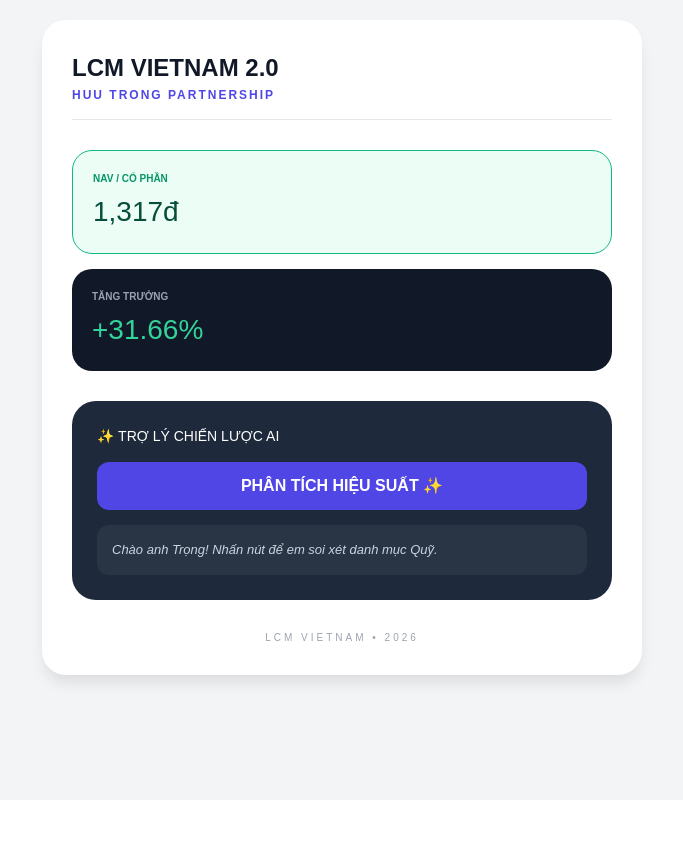
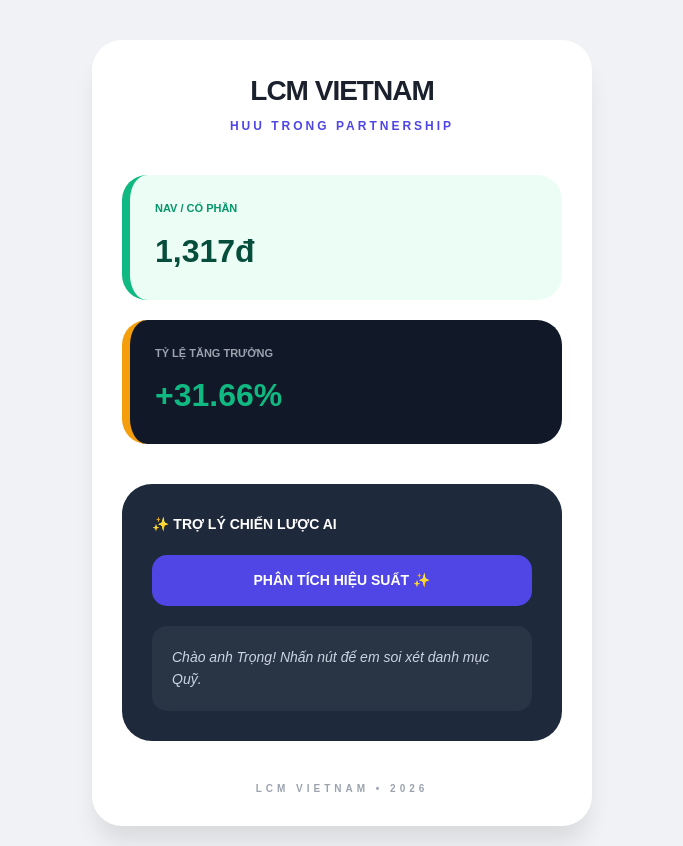
Before and after one commit to LCMVIETNAM/LCM-Dashboard, a React (Create React App) app: page / in a window 1280 px wide. Shown: the whole page, without its empty margins (298-981 px from the left). Before the commit the page ends 800 px from the top, so only its background shows below. Built offline with nearby package versions, Linux system fonts and the light colour scheme; no server answers; the HTML template or start-up script is replaced by a standard one.

Commit message:
Update App.js

```diff
--- a/src/App.js
+++ b/src/App.js
@@ -1,19 +1,18 @@
 import React, { useState } from 'react';
 
 const App = () => {
-  // --- THÔNG SỐ QUỸ LCM ---
+  // --- DỮ LIỆU QUỸ ---
   const BASE_PRICE = 1000;
   const fundData = {
     totalNav: 394978329,
     totalShares: 300000,
-    qdp: 85000000,
-    dca: 11000000
+    qdp: 85000000
   };
 
   const navPerShare = fundData.totalNav / fundData.totalShares;
   const totalGrowth = ((navPerShare - BASE_PRICE) / BASE_PRICE * 100).toFixed(2);
 
-  // --- TRỢ LÝ AI ---
+  // --- XỬ LÝ AI ---
   const [aiResponse, setAiResponse] = useState("");
   const [isAiLoading, setIsAiLoading] = useState(false);
   const apiKey = process.env.REACT_APP_GEMINI_API_KEY;
@@ -26,7 +25,7 @@ const App = () => {
         method: 'POST',
         headers: { 'Content-Type': 'application/json' },
         body: JSON.stringify({
-          contents: [{ parts: [{ text: `Phân tích hiệu suất quỹ tăng trưởng ${totalGrowth}% theo phong cách Warren Buffett.` }] }]
+          contents: [{ parts: [{ text: `Phân tích hiệu suất quỹ tăng trưởng ${totalGrowth}% theo phong cách đầu tư giá trị.` }] }]
         })
       });
       const result = await response.json();
@@ -35,44 +34,43 @@ const App = () => {
     finally { setIsAiLoading(false); }
   };
 
+  // --- PHẦN GIAO DIỆN (ĐÃ FIX LỖI TRÀN CHỮ) ---
   return (
-    <div style={{ backgroundColor: '#f3f4f6', minHeight: '100vh', padding: '20px', fontFamily: 'Arial, sans-serif' }}>
-      <div style={{ maxWidth: '600px', margin: '0 auto', backgroundColor: 'white', borderRadius: '24px', padding: '30px', boxShadow: '0 10px 15px -3px rgba(0,0,0,0.1)' }}>
+    <div style={{ backgroundColor: '#f0f2f5', minHeight: '100vh', padding: '20px', display: 'flex', justifyContent: 'center', alignItems: 'flex-start', fontFamily: 'Arial, sans-serif' }}>
+      <div style={{ width: '100%', maxWidth: '500px', backgroundColor: 'white', borderRadius: '30px', padding: '30px', boxShadow: '0 20px 25px -5px rgba(0,0,0,0.1)', marginTop: '20px' }}>
 
-        {/* Header */}
-        <div style={{ marginBottom: '30px', borderBottom: '1px solid #e5e7eb', paddingBottom: '15px' }}>
-          <h1 style={{ margin: 0, fontSize: '24px', color: '#111827', fontWeight: '900' }}>LCM VIETNAM 2.0</h1>
-          <p style={{ margin: 0, color: '#4f46e5', fontWeight: 'bold', fontSize: '12px', letterSpacing: '2px' }}>HUU TRONG PARTNERSHIP</p>
+        {/* Tiêu đề */}
+        <div style={{ textAlign: 'center', marginBottom: '40px' }}>
+          <h1 style={{ margin: '0', fontSize: '28px', fontWeight: '900', color: '#1a202c', letterSpacing: '-1px' }}>LCM VIETNAM</h1>
+          <p style={{ margin: '5px 0 0', color: '#4f46e5', fontWeight: 'bold', fontSize: '12px', letterSpacing: '3px' }}>HUU TRONG PARTNERSHIP</p>
         </div>
 
         {/* Chỉ số chính */}
-        <div style={{ display: 'grid', gap: '15px', marginBottom: '30px' }}>
-          <div style={{ backgroundColor: '#ecfdf5', padding: '20px', borderRadius: '20px', border: '1px solid #10b981' }}>
-            <p style={{ margin: 0, fontSize: '10px', color: '#059669', fontWeight: 'bold' }}>NAV / CỔ PHẦN</p>
-            <h2 style={{ margin: '5px 0 0', fontSize: '28px', color: '#064e3b' }}>{navPerShare.toLocaleString(undefined, {maximumFractionDigits: 0})}đ</h2>
-          </div>
-
-          <div style={{ backgroundColor: '#111827', padding: '20px', borderRadius: '20px', color: 'white' }}>
-            <p style={{ margin: 0, fontSize: '10px', color: '#9ca3af', fontWeight: 'bold' }}>TĂNG TRƯỞNG</p>
-            <h2 style={{ margin: '5px 0 0', fontSize: '28px', color: '#34d399' }}>+{totalGrowth}%</h2>
-          </div>
+        <div style={{ marginBottom: '20px', backgroundColor: '#ecfdf5', padding: '25px', borderRadius: '25px', borderLeft: '8px solid #10b981' }}>
+          <p style={{ margin: '0', fontSize: '11px', color: '#059669', fontWeight: 'bold', textTransform: 'uppercase' }}>NAV / Cổ phần</p>
+          <h2 style={{ margin: '10px 0 0', fontSize: '32px', color: '#064e3b', fontWeight: '900' }}>{navPerShare.toLocaleString(undefined, {maximumFractionDigits: 0})}đ</h2>
         </div>
 
-        {/* AI Box */}
-        <div style={{ backgroundColor: '#1e293b', padding: '25px', borderRadius: '24px', color: 'white' }}>
-          <h3 style={{ margin: '0 0 15px 0', fontSize: '14px' }}>✨ TRỢ LÝ CHIẾN LƯỢC AI</h3>
+        <div style={{ marginBottom: '40px', backgroundColor: '#111827', padding: '25px', borderRadius: '25px', borderLeft: '8px solid #f59e0b' }}>
+          <p style={{ margin: '0', fontSize: '11px', color: '#9ca3af', fontWeight: 'bold', textTransform: 'uppercase' }}>Tỷ lệ tăng trưởng</p>
+          <h2 style={{ margin: '10px 0 0', fontSize: '32px', color: '#10b981', fontWeight: '900' }}>+{totalGrowth}%</h2>
+        </div>
+
+        {/* Khu vực AI */}
+        <div style={{ backgroundColor: '#1e293b', padding: '30px', borderRadius: '30px', color: 'white' }}>
+          <h3 style={{ margin: '0 0 20px 0', fontSize: '14px', fontWeight: 'bold', display: 'flex', alignItems: 'center', gap: '10px' }}>✨ TRỢ LÝ CHIẾN LƯỢC AI</h3>
           <button
             onClick={callGemini}
-            style={{ width: '100%', backgroundColor: '#4f46e5', color: 'white', border: 'none', padding: '12px', borderRadius: '12px', fontWeight: 'bold', cursor: 'pointer', marginBottom: '15px' }}
+            style={{ width: '100%', backgroundColor: '#4f46e5', color: 'white', border: 'none', padding: '15px', borderRadius: '15px', fontWeight: 'bold', cursor: 'pointer', marginBottom: '20px', fontSize: '14px' }}
           >
             {isAiLoading ? "ĐANG PHÂN TÍCH..." : "PHÂN TÍCH HIỆU SUẤT ✨"}
           </button>
-          <div style={{ padding: '15px', backgroundColor: 'rgba(255,255,255,0.05)', borderRadius: '12px', fontSize: '13px', fontStyle: 'italic', lineHeight: '1.5', color: '#cbd5e1' }}>
+          <div style={{ padding: '20px', backgroundColor: 'rgba(255,255,255,0.05)', borderRadius: '15px', fontSize: '14px', fontStyle: 'italic', lineHeight: '1.6', color: '#cbd5e1', minHeight: '80px' }}>
             {aiResponse || "Chào anh Trọng! Nhấn nút để em soi xét danh mục Quỹ."}
           </div>
         </div>
 
-        <p style={{ textAlign: 'center', marginTop: '30px', fontSize: '10px', color: '#9ca3af', letterSpacing: '3px' }}>LCM VIETNAM • 2026</p>
+        <p style={{ textAlign: 'center', marginTop: '40px', fontSize: '10px', color: '#9ca3af', letterSpacing: '4px', fontWeight: 'bold' }}>LCM VIETNAM • 2026</p>
       </div>
     </div>
   );
```
